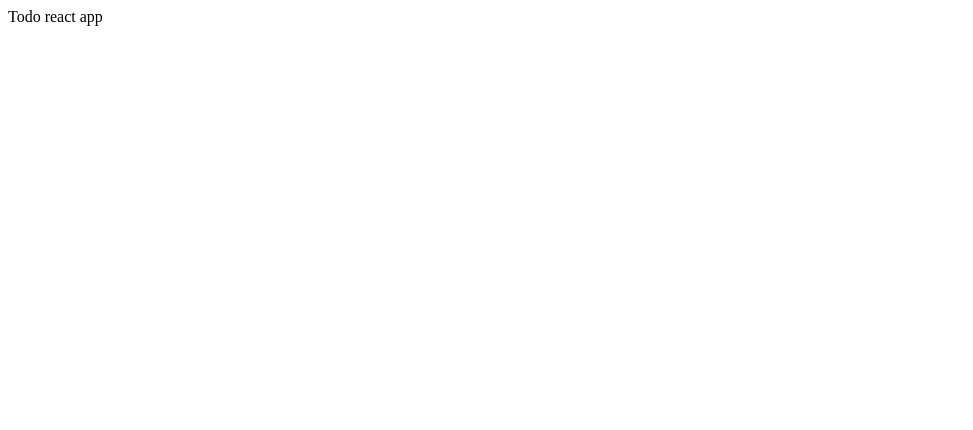
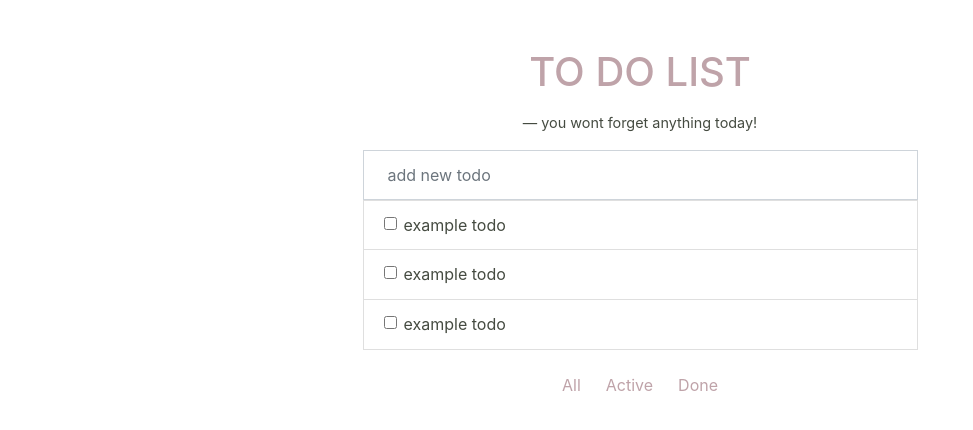
Before and after one commit to paulinakorpak/todo-react-redux, a React (Create React App) app: page / in a window 1280 px wide. Shown: the top 430 px of the page, without its empty margins (0-973 px from the left). Built offline with nearby package versions, Linux system fonts and the light colour scheme; some icons are missing.

Commit message:
Add basic markup

```diff
--- a/src/App.js
+++ b/src/App.js
@@ -1,7 +1,26 @@
+import React from 'react';
+import Figure from 'react-bootstrap/Figure';
+import Wrapper from './styles';
+import Filter from './features/todo/components/Filter';
+import Form from './features/todo/components/Form';
+import List from './features/todo/components/List';
+
 function App() {
   return (
-    <div className="App">
-      Todo react app
+    <div className="container-sm d-flex justify-content-center h-100 w-100">
+      <Wrapper className="d-flex flex-column align-items-center">
+        <Figure className="text-center mt-5">
+          <blockquote className="blockquote">
+            <h1 className="h1 title text-primary text-uppercase">To Do List</h1>
+          </blockquote>
+          <Figure.Caption className="blockquote-footer text-secondary">
+            you wont forget anything today!
+          </Figure.Caption>
+        </Figure>
+        <Form />
+        <List />
+        <Filter />
+      </Wrapper>
     </div>
   );
 }
--- a/src/app/store.js
+++ b/src/app/store.js
@@ -1,5 +1,7 @@
 import { configureStore } from '@reduxjs/toolkit';
 
-export const store = configureStore({
+const store = configureStore({
   reducer: {},
 });
+
+export default store;
--- /dev/null
+++ b/src/custom.scss
@@ -0,0 +1,8 @@
+$primary: #BFA3A9;
+$secondary: #454B41;
+$border-radius: 0;
+$border-radius-sm: 0;
+$border-radius-lg: 0;
+$btn-focus-box-shadow: none;
+
+@import '../node_modules/bootstrap/scss/bootstrap';
--- /dev/null
+++ b/src/features/todo/components/Filter/index.js
@@ -0,0 +1,17 @@
+import React from 'react';
+import ButtonGroup from 'react-bootstrap/ButtonGroup';
+import Button from 'react-bootstrap/Button';
+
+function Filter() {
+  return (
+    <div>
+      <ButtonGroup className="mt-3">
+        <Button variant="link text-decoration-none">All</Button>
+        <Button variant="link text-decoration-none">Active</Button>
+        <Button variant="link text-decoration-none">Done</Button>
+      </ButtonGroup>
+    </div>
+  );
+}
+
+export default Filter;
--- /dev/null
+++ b/src/features/todo/components/Form/index.js
@@ -0,0 +1,15 @@
+import React from 'react';
+
+function Form() {
+  return (
+    <div className="w-100">
+      <input
+        type="text"
+        placeholder="add new todo"
+        className="form-control form-control-color-secondary p-4"
+      />
+    </div>
+  );
+}
+
+export default Form;
--- /dev/null
+++ b/src/features/todo/components/Item/index.js
@@ -0,0 +1,21 @@
+import React from 'react';
+import Form from 'react-bootstrap/Form';
+import { BsArchiveFill } from 'react-icons/all';
+import Element from './styles';
+
+function Item() {
+  return (
+    <Element className="todo">
+      <Form.Group controlId="formBasicCheckbox" className="d-flex align-items-center">
+        <Form.Check
+          type="checkbox"
+          label="example todo"
+          className="checkbox flex-grow-1 text-secondary flex-grow-1"
+        />
+        <BsArchiveFill className="icon text-primary" />
+      </Form.Group>
+    </Element>
+  );
+}
+
+export default Item;
--- /dev/null
+++ b/src/features/todo/components/Item/styles.js
@@ -0,0 +1,19 @@
+import styled from 'styled-components';
+import ListGroup from 'react-bootstrap/ListGroup';
+
+const Element = styled(ListGroup.Item)`
+  height: 50px;
+  .checked label {
+    text-decoration: line-through;
+  }
+  .icon {
+    cursor: pointer;
+    opacity: 0;
+  }
+  &:hover .icon {
+    opacity: 1;
+  }
+}
+`;
+
+export default Element;
--- /dev/null
+++ b/src/features/todo/components/List/index.js
@@ -0,0 +1,17 @@
+import React from 'react';
+import ListGroup from 'react-bootstrap/ListGroup';
+import Item from '../Item/index';
+
+function List() {
+  return (
+    <div className="w-100">
+      <ListGroup>
+        <Item />
+        <Item />
+        <Item />
+      </ListGroup>
+    </div>
+  );
+}
+
+export default List;
--- /dev/null
+++ b/src/styles.js
@@ -0,0 +1,11 @@
+import styled from 'styled-components';
+
+const Wrapper = styled.div`
+  width: 100%;
+
+  @media (min-width: 768px) {
+    width: 50%;
+  }
+`;
+
+export default Wrapper;
```
Also changed, not shown: src/index.js (+5 -3 lines).
